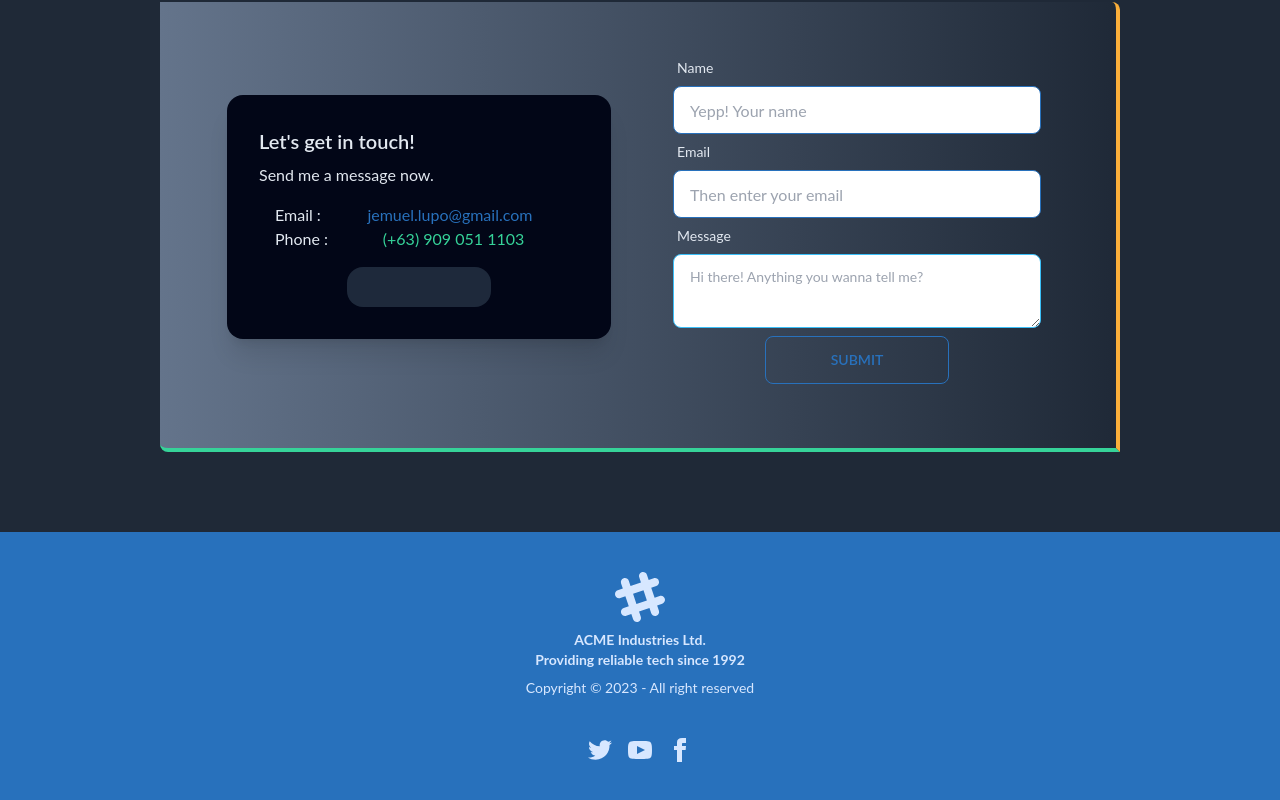
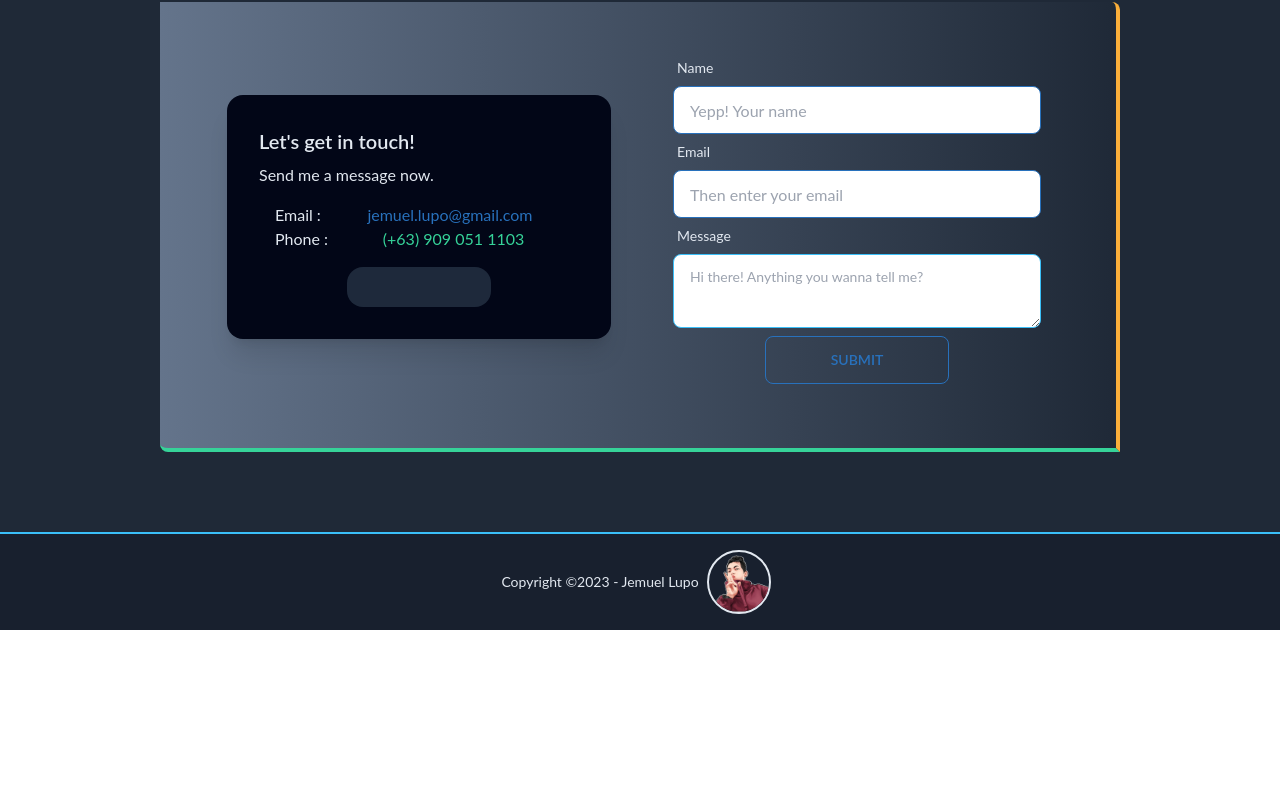
Before and after one commit to Jemsukie/react-portfolio, a React (Create React App) app: page / in a window 1280 px wide. Shown: the part 2013-2813 px from the top of the page. After the commit the page ends 2643 px from the top, so only its background shows below. Built offline with nearby package versions, Linux system fonts and the light colour scheme; some icons are missing.

Commit message:
feat(footer): update ui

```diff
--- a/src/components/Footer/Footer.jsx
+++ b/src/components/Footer/Footer.jsx
@@ -1,20 +1,19 @@
+import assets from "../../lib/Assets"
+
 const Footer = () => {
+    const { hero } = assets
+
     return (
-        <footer className="footer footer-center p-10 bg-primary text-primary-content">
-            <div>
-                <svg width="50" height="50" viewBox="0 0 24 24" xmlns="http://www.w3.org/2000/svg" fillRule="evenodd" clipRule="evenodd" className="inline-block fill-current"><path d="M22.672 15.226l-2.432.811.841 2.515c.33 1.019-.209 2.127-1.23 2.456-1.15.325-2.148-.321-2.463-1.226l-.84-2.518-5.013 1.677.84 2.517c.391 1.203-.434 2.542-1.831 2.542-.88 0-1.601-.564-1.86-1.314l-.842-2.516-2.431.809c-1.135.328-2.145-.317-2.463-1.229-.329-1.018.211-2.127 1.231-2.456l2.432-.809-1.621-4.823-2.432.808c-1.355.384-2.558-.59-2.558-1.839 0-.817.509-1.582 1.327-1.846l2.433-.809-.842-2.515c-.33-1.02.211-2.129 1.232-2.458 1.02-.329 2.13.209 2.461 1.229l.842 2.515 5.011-1.677-.839-2.517c-.403-1.238.484-2.553 1.843-2.553.819 0 1.585.509 1.85 1.326l.841 2.517 2.431-.81c1.02-.33 2.131.211 2.461 1.229.332 1.018-.21 2.126-1.23 2.456l-2.433.809 1.622 4.823 2.433-.809c1.242-.401 2.557.484 2.557 1.838 0 .819-.51 1.583-1.328 1.847m-8.992-6.428l-5.01 1.675 1.619 4.828 5.011-1.674-1.62-4.829z"></path></svg>
-                <p className="font-bold">
-                    ACME Industries Ltd. <br />Providing reliable tech since 1992
-                </p>
-                <p>Copyright © 2023 - All right reserved</p>
-            </div>
-            <div>
-                <div className="grid grid-flow-col gap-4">
-                    <a><svg xmlns="http://www.w3.org/2000/svg" width="24" height="24" viewBox="0 0 24 24" className="fill-current"><path d="M24 4.557c-.883.392-1.832.656-2.828.775 1.017-.609 1.798-1.574 2.165-2.724-.951.564-2.005.974-3.127 1.195-.897-.957-2.178-1.555-3.594-1.555-3.179 0-5.515 2.966-4.797 6.045-4.091-.205-7.719-2.165-10.148-5.144-1.29 2.213-.669 5.108 1.523 6.574-.806-.026-1.566-.247-2.229-.616-.054 2.281 1.581 4.415 3.949 4.89-.693.188-1.452.232-2.224.084.626 1.956 2.444 3.379 4.6 3.419-2.07 1.623-4.678 2.348-7.29 2.04 2.179 1.397 4.768 2.212 7.548 2.212 9.142 0 14.307-7.721 13.995-14.646.962-.695 1.797-1.562 2.457-2.549z"></path></svg></a>
-                    <a><svg xmlns="http://www.w3.org/2000/svg" width="24" height="24" viewBox="0 0 24 24" className="fill-current"><path d="M19.615 3.184c-3.604-.246-11.631-.245-15.23 0-3.897.266-4.356 2.62-4.385 8.816.029 6.185.484 8.549 4.385 8.816 3.6.245 11.626.246 15.23 0 3.897-.266 4.356-2.62 4.385-8.816-.029-6.185-.484-8.549-4.385-8.816zm-10.615 12.816v-8l8 3.993-8 4.007z"></path></svg></a>
-                    <a><svg xmlns="http://www.w3.org/2000/svg" width="24" height="24" viewBox="0 0 24 24" className="fill-current"><path d="M9 8h-3v4h3v12h5v-12h3.642l.358-4h-4v-1.667c0-.955.192-1.333 1.115-1.333h2.885v-5h-3.808c-3.596 0-5.192 1.583-5.192 4.615v3.385z"></path></svg></a>
+        <footer className="footer footer-center p-4 bg-secondary text-slate-200 border-t-2 border-info">
+            <div className="flex">
+                <p>Copyright ©2023 - Jemuel Lupo</p>
+                <div className="avatar mr-2">
+                    <div className="w-16 rounded-full border-slate-200 border-2">
+                        <img src={hero} alt="No img" />
+                    </div>
                 </div>
             </div>
+
         </footer>
     )
 }
```
